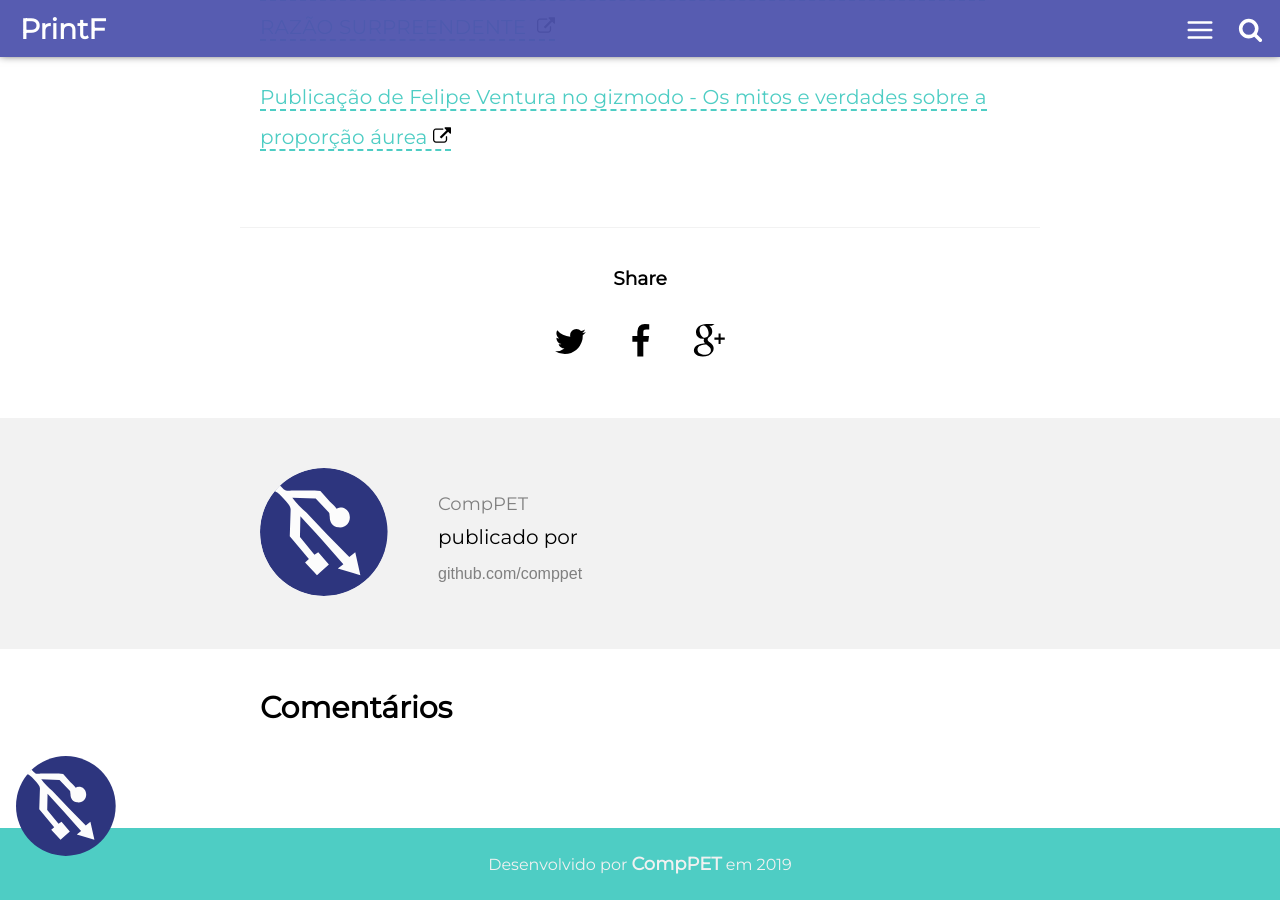
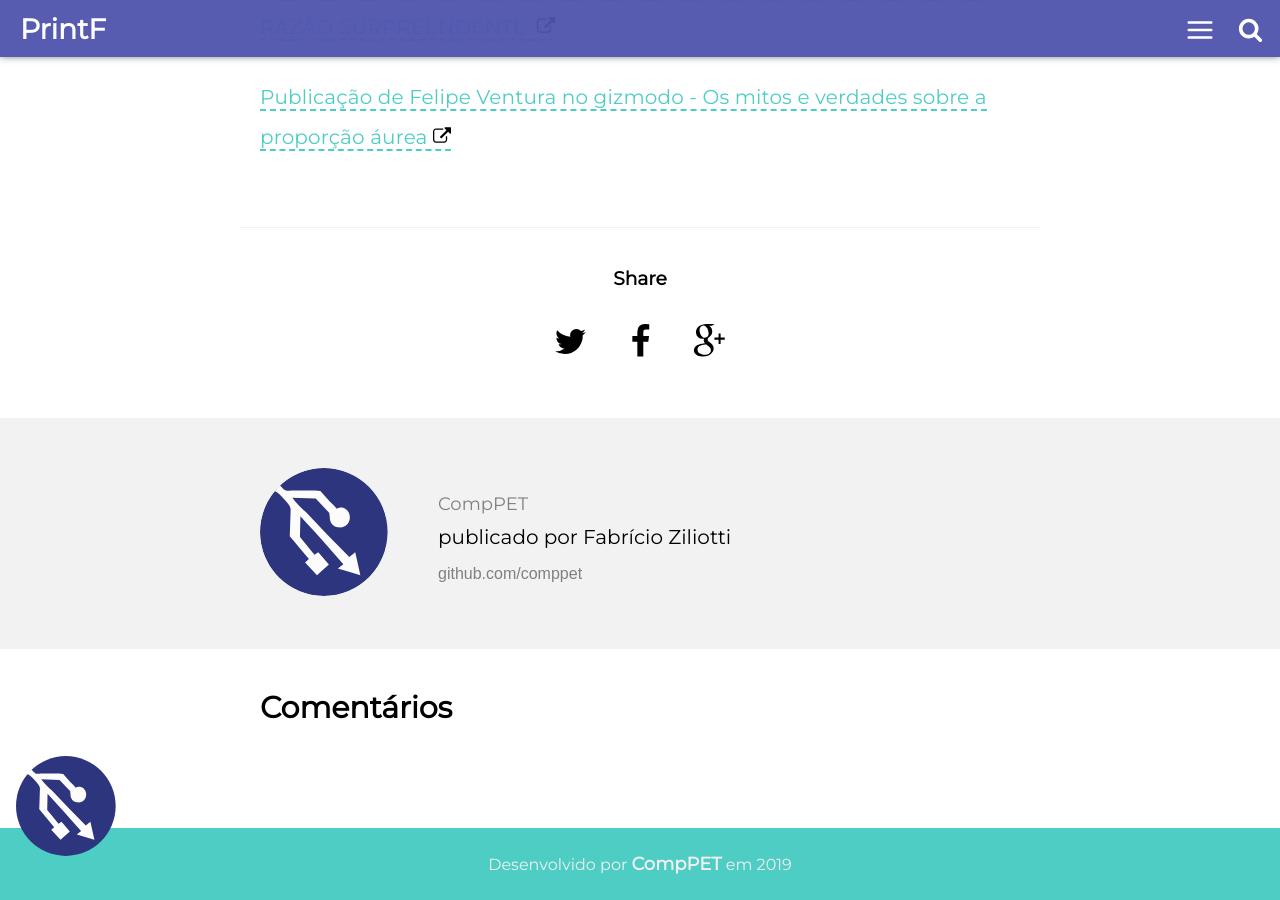
Before and after one commit to comppet/PrintF, a Jekyll site: the page built from _posts/2018-11-07-proporção-Áurea.md, in a window 1280 px wide and 900 px high, scrolled down 5516 px. Built offline with Jekyll 4.4.1, drawn with Linux system fonts in a browser that asks for light colours; comment, search, counter and statistics services are not loaded.

Commit message:
Add author post

```diff
--- a/_posts/2018-11-07-proporção-Áurea.md
+++ b/_posts/2018-11-07-proporção-Áurea.md
@@ -10,6 +10,7 @@ color: '#EB7728'
 tags: ['design', 'matemática']
 categories:
 twitter_text:
+author-post: "Fabrício Ziliotti"
 introduction: 'Proporção da matemática muito famosa presente em logomarcas, pinturas, esculturas e até mesmo na natureza.'
 ---
 
```
Also changed, not shown: _posts/2019-02-04-indexeddb.md (+1 -0 lines).
